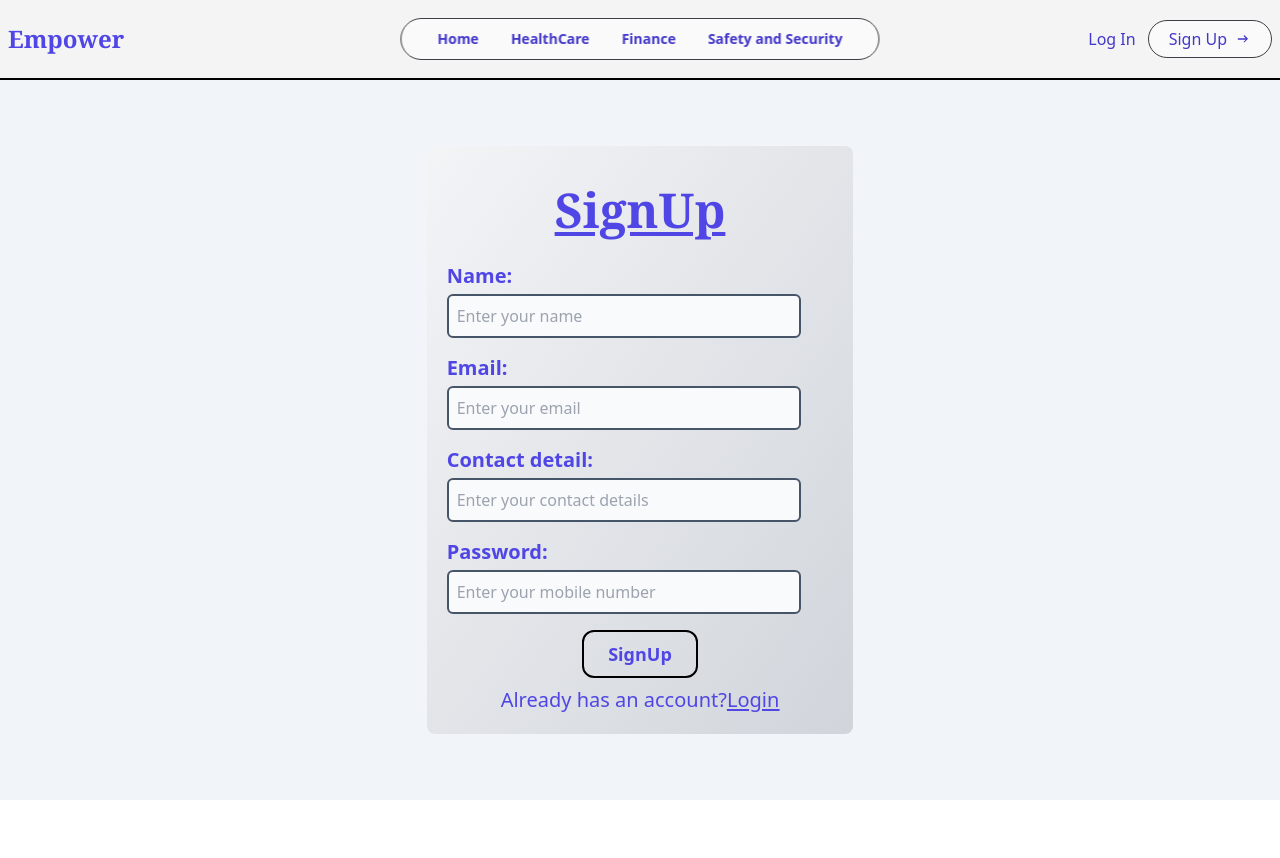
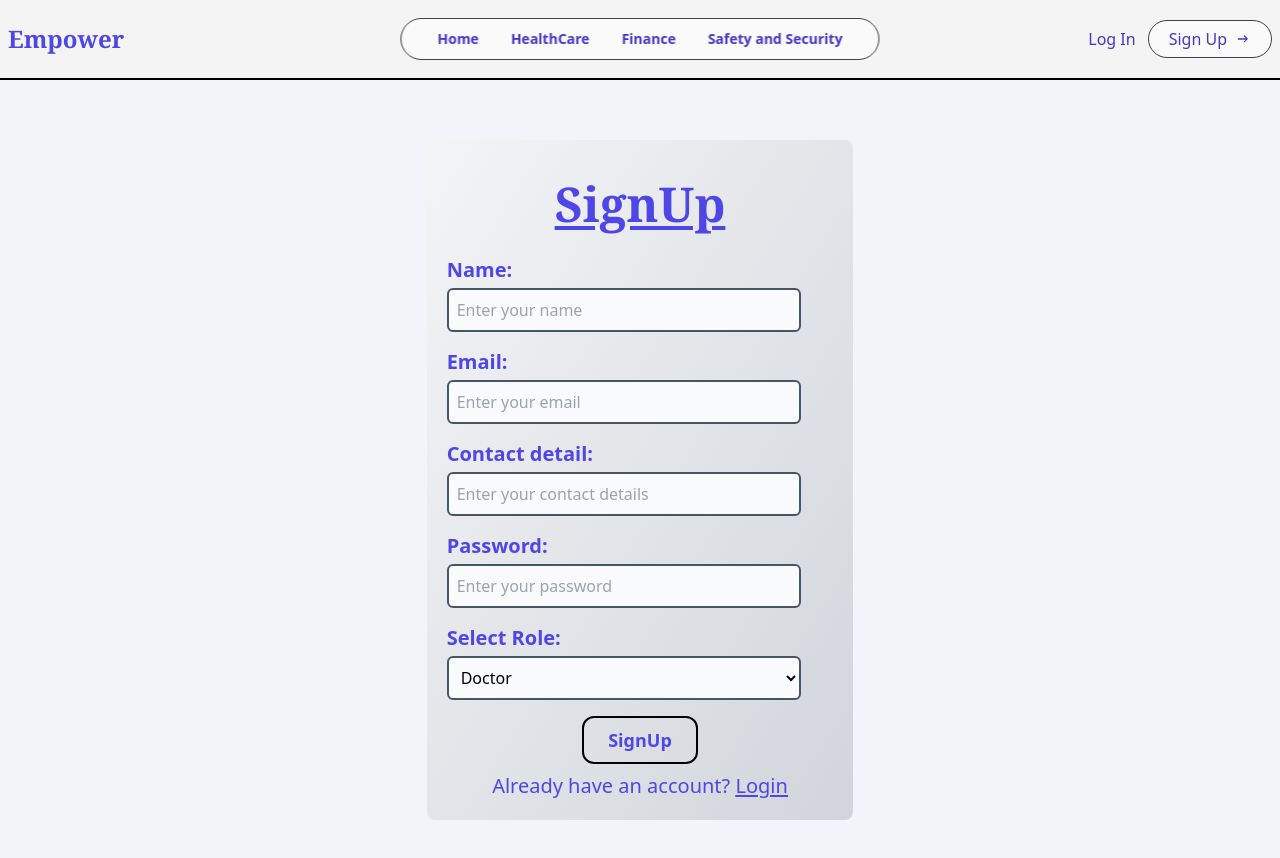
Before and after one commit to AmoghDevWorks/Empower, a React (Create React App) app in the folder frontend/: page /signup in a window 1280 px wide. Shown: the top 858 px of the page. Before the commit the page ends 800 px from the top, so only its background shows below. Built offline with nearby package versions, Linux system fonts and the light colour scheme.

Commit message:
new item added

```diff
--- a/frontend/src/components/Signup.js
+++ b/frontend/src/components/Signup.js
@@ -8,50 +8,60 @@ const Signup = () => {
   const nameRef = useRef(null)
   const contactRef = useRef(null)
   const passwordRef = useRef(null)
+  const userTypeRef = useRef(null)
 
   const navigate = useNavigate();
 
-  const handleClick = async() =>{
-    const name = nameRef.current.value
-    const email = emailRef.current.value
-    const password = passwordRef.current.value
-    const contact = contactRef.current.value
-
-
+  const handleClick = async () => {
+    const name = nameRef.current.value;
+    const email = emailRef.current.value;
+    const password = passwordRef.current.value;
+    const contact = contactRef.current.value;
+    const userType = userTypeRef.current.value; // Get the selected value
 
     try {
-        const response = await axios.post('http://localhost:5000/api/auth/register', { name,email,contact, password });
-        alert(response.data.message); // Handle success (You can store JWT in localStorage)
-        navigate('/login')
+        const response = await axios.post('http://localhost:5000/api/auth/register', { name, email, contact, password, userType });
+        alert(response.data.message); // Handle success
+        navigate('/login');
     } catch (error) {
         alert(error.response.data.message); // Handle error
     }
-  }
+  };
+
 
   return (
-    <div className='text-indigo-600 bg-slate-100 min-h-[90vh] flex items-center justify-center'>
+    <div className='text-indigo-600 bg-slate-100 min-h-[100vh] flex items-center justify-center'>
       <div className='h-fit w-1/3 bg-gradient-to-br from-gray-100 to-gray-300 p-5 flex flex-col justify-center items-center rounded-lg'>
           <h1 className='text-5xl font-bold text-center font-serif my-5 underline underline-offset-4'>SignUp</h1>
           <div className='w-full flex items-start justify-center gap-1 flex-col my-2'>
               <label htmlFor='name' className='text-xl font-semibold'>Name:</label>
-                <input ref={nameRef} name='name' type='text' className='bg-slate-50 text-black p-2 w-11/12 border-2 border-slate-600 border-solid rounded-md' placeholder='Enter your name'/>
+              <input ref={nameRef} name='name' type='text' className='bg-slate-50 text-black p-2 w-11/12 border-2 border-slate-600 border-solid rounded-md' placeholder='Enter your name' />
           </div>
           <div className='w-full flex items-start justify-center gap-1 flex-col my-2'>
               <label htmlFor='email' className='text-xl font-semibold'>Email:</label>
-                <input ref={emailRef} name='email' type='email' className='bg-slate-50 p-2 w-11/12 border-2 border-slate-600 border-solid rounded-md' placeholder='Enter your email'/>
+              <input ref={emailRef} name='email' type='email' className='bg-slate-50 p-2 w-11/12 border-2 border-slate-600 border-solid rounded-md' placeholder='Enter your email' />
           </div>
           <div className='w-full flex items-start justify-center gap-1 flex-col my-2'>
               <label htmlFor='contact' className='text-xl font-semibold'>Contact detail:</label>
-                <input ref={contactRef} name='contact' type='text' className='bg-slate-50 text-black p-2 w-11/12 border-2 border-slate-600 border-solid rounded-md' placeholder='Enter your contact details'/>
+              <input ref={contactRef} name='contact' type='text' className='bg-slate-50 text-black p-2 w-11/12 border-2 border-slate-600 border-solid rounded-md' placeholder='Enter your contact details' />
           </div>
           <div className='w-full flex items-start justify-center gap-1 flex-col my-2'>
               <label htmlFor='password' className='text-xl font-semibold'>Password:</label>
-                <input ref={passwordRef} name='password' type='text' className='bg-slate-50 text-black p-2 w-11/12 border-2 border-slate-600 border-solid rounded-md' placeholder='Enter your mobile number'/>
+              <input ref={passwordRef} name='password' type='text' className='bg-slate-50 text-black p-2 w-11/12 border-2 border-slate-600 border-solid rounded-md' placeholder='Enter your password' />
+          </div>
+          {/* New Select Dropdown */}
+          <div className='w-full flex items-start justify-center gap-1 flex-col my-2'>
+            <label htmlFor='userType' className='text-xl font-semibold'>Select Role:</label>
+            <select ref={userTypeRef} name='userType' className='bg-slate-50 text-black p-2 w-11/12 border-2 border-slate-600 border-solid rounded-md'>
+                <option value='Doctor'>Doctor</option>
+                <option value='General'>General</option>
+                <option value='Donor'>Donor</option>
+            </select>
           </div>
           <button onClick={handleClick} className='mt-2 py-2 px-6 font-semibold text-lg border-2 border-solid border-black rounded-xl hover:bg-black hover:text-slate-200'>
               SignUp
           </button>
-            <p className='text-xl mt-2'>Already has an account?<span className='underline underline-offset-2'><Link to={'/login'}>Login</Link></span></p>
+          <p className='text-xl mt-2'>Already have an account? <span className='underline underline-offset-2'><Link to={'/login'}>Login</Link></span></p>
       </div>
     </div>
   )
```
Lines whose indentation alone changed are shown as unchanged.
